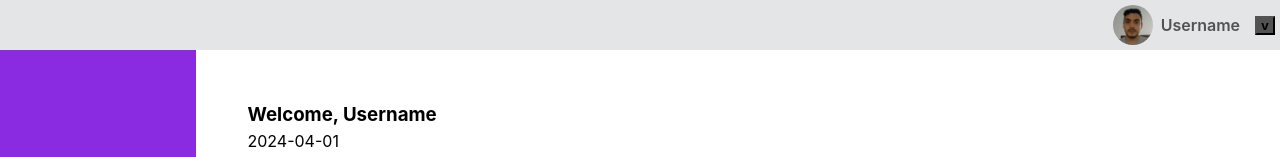
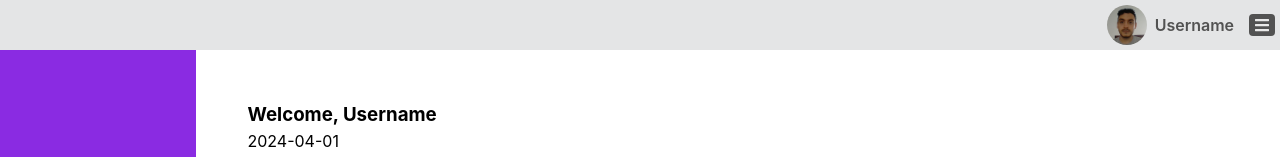
Before and after one commit to MiloVirus/weight-trackingapp-frontend-UNIR, a React (Vite) app: page /UserProfile in a window 1280 px wide. Shown: the top 157 px of the page. Built offline with nearby package versions, Linux system fonts and the light colour scheme.

Commit message:
Custom hook Toggle

```diff
--- a/src/components/Dashboard.tsx
+++ b/src/components/Dashboard.tsx
@@ -1,20 +1,17 @@
 import "../styles/dashboard.css"
-import { useEffect, useState } from "react"
+import { useEffect} from "react"
 import { FaBars } from "react-icons/fa";
+import useToggleHook from "./useToggleHook";
 
 const Dashboard = () => {
 
-    const [onSwitch, setOnSwitch] = useState(false)
-
-    const switchSelection = () => {
-        setOnSwitch(!onSwitch)
-    }
+    const [active, handleToggle] = useToggleHook(false)
 
     const handleResize = () => {
         if(window.innerWidth < 720)
         { }
         else{
-            setOnSwitch(false)
+            handleToggle
         }
     }
 
@@ -26,7 +23,7 @@ const Dashboard = () => {
 
 return (
     <>
-    <nav className={onSwitch ? "navDashboard mobile" : "navDashboard" }>
+    <nav className={active ? "navDashboard mobile" : "navDashboard" }>
         <ul className="navDashboard__ul">
             <li className="navDashboard__li">
                 <p>Graphic</p>
@@ -40,7 +37,7 @@ return (
         </ul>
     </nav>
     <div>
-        <FaBars onClick={switchSelection} className="icon"/>
+        <FaBars onClick={handleToggle} className="icon"/>
     </div>
     </>
 )
--- a/src/components/UserNav.tsx
+++ b/src/components/UserNav.tsx
@@ -1,24 +1,21 @@
-import { useState } from 'react'
 import logo from '../../public/img/WIN_20240401_16_41_57_Pro.jpg'
 import "../styles/UserNav.css"
+import { FaBars } from "react-icons/fa";
+import useToggleHook from './useToggleHook'
 
 const UserNav = () => {
 
-  const [toggle, setToggle] = useState(false)
+  const [active, handleToggle] = useToggleHook(false)
 
-  const handleToggle = () =>
-  {
-    setToggle(!toggle)
-  }
 
   return (
     <>
     <nav className="userNavigation">
         <img className="userNavigation__img" src={logo}/>
         <p className='userNavigation__p'>Username</p>
-        <button onClick={handleToggle} className='userNavigation__button'>v</button>
+        <FaBars onClick={handleToggle} className='userNavigation__button'/>
     </nav>
-    <div className={toggle ? 'dropDownMenu': 'dropDownMenu hidden'}>
+    <div className={active ? 'dropDownMenu': 'dropDownMenu hidden'}>
       <ul>
         <li className='dropDownMenu__li'>Profile</li>
         <li className='dropDownMenu__li'>Settings</li>
--- a/src/components/UserPanel.tsx
+++ b/src/components/UserPanel.tsx
@@ -27,7 +27,6 @@ const UserPanel = () => {
                 <section className='userPanel__section--chart'>
                   <Chart />
                 </section>
-
             </article>
         </section>
         <section>
--- /dev/null
+++ b/src/components/useToggleHook.tsx
@@ -0,0 +1,17 @@
+import { useState } from "react";
+
+type UseToggleHookReturnType = [boolean, () => void];
+
+const useToggleHook = (initialState: boolean): UseToggleHookReturnType =>
+{
+    const [active, setActive] = useState(initialState)
+
+    const handleToggle = () => setActive(!active)
+
+    return[
+        active,
+        handleToggle
+    ]
+}
+
+export default useToggleHook
--- a/src/styles/UserNav.css
+++ b/src/styles/UserNav.css
@@ -28,7 +28,10 @@
 {
     width: 20px;
     background-color: #525252;
+    padding: 3px;
+    border-radius: 4px;
     font-weight: 600;
+    cursor: pointer;
 }
 
 .dropDownMenu
```
